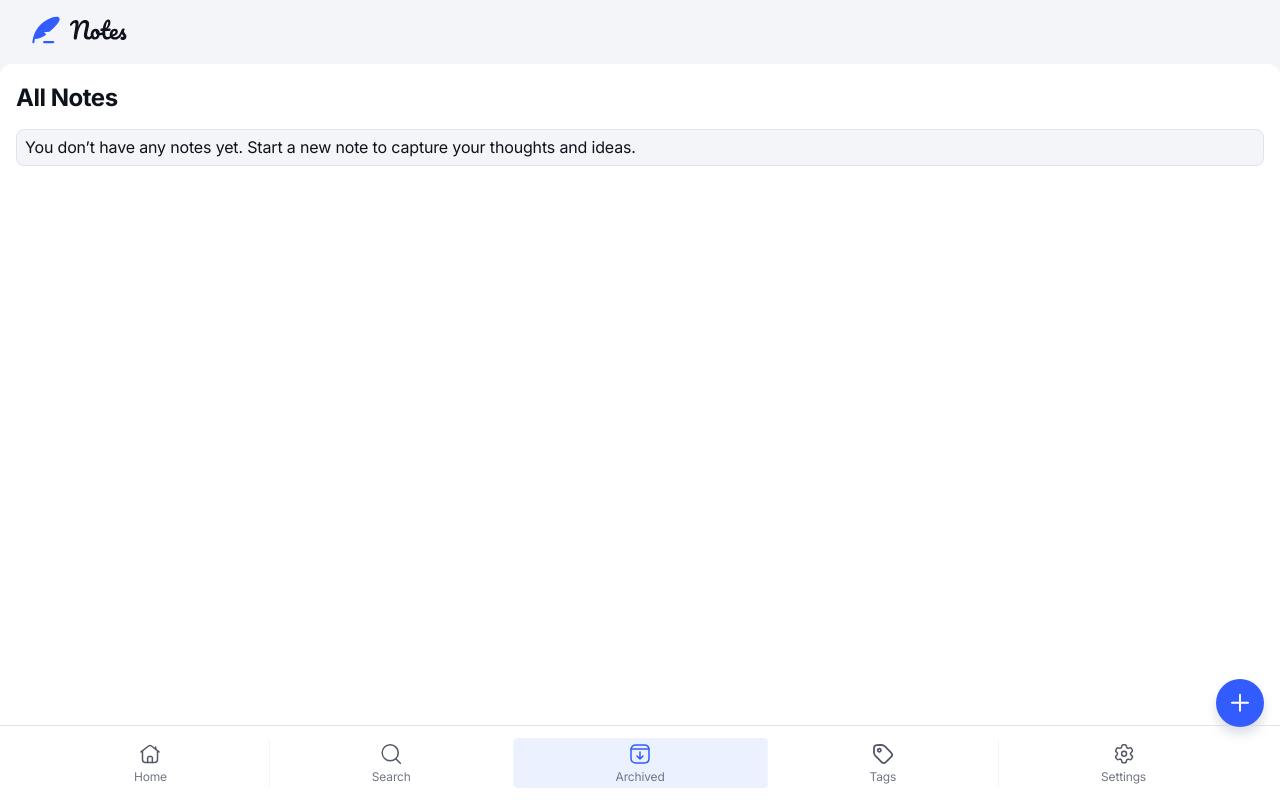
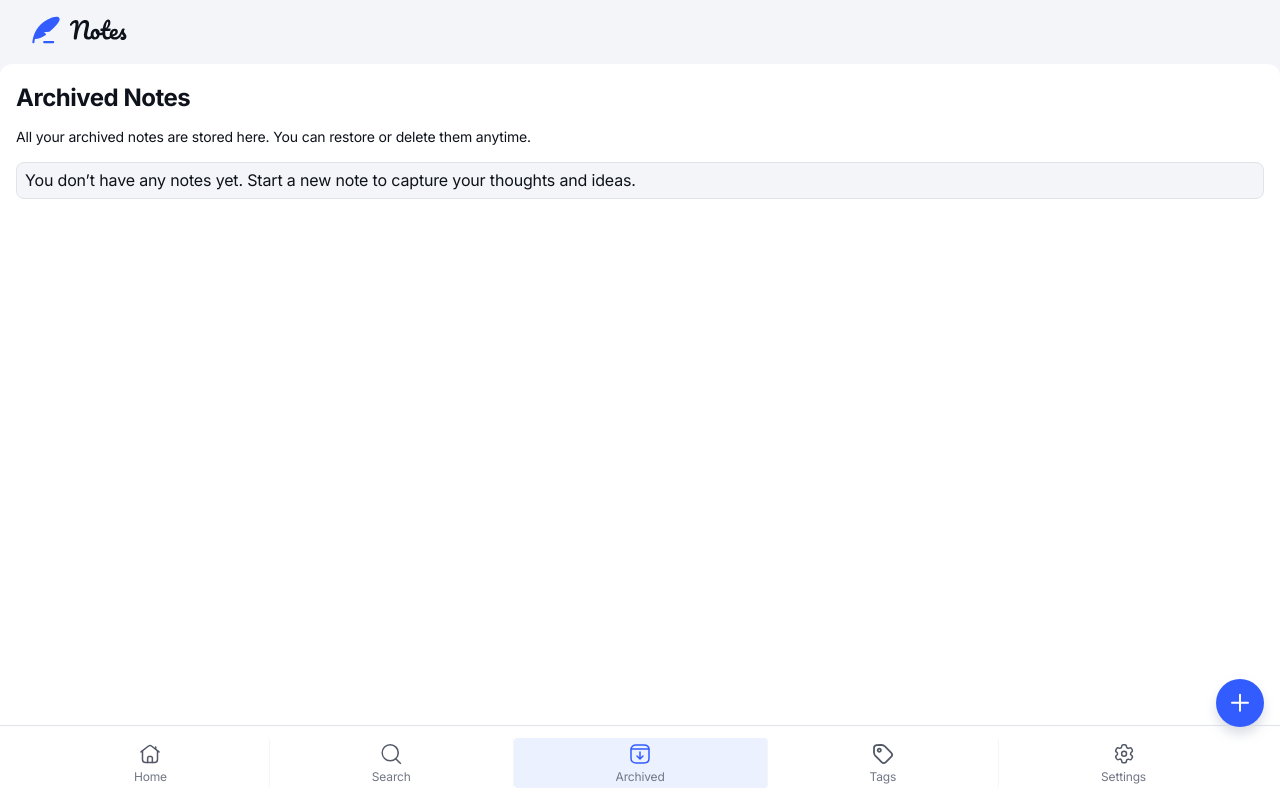
Before and after one commit to vicaleksa/note-taking-web-app, a React app: page /archive in a window 1280 px wide. Built offline with nearby package versions, Linux system fonts and the light colour scheme.

Commit message:
add archived notes list

```diff
--- a/src/pages/Notes/index.tsx
+++ b/src/pages/Notes/index.tsx
@@ -6,11 +6,17 @@ import FAB from '../../components/FloatingActionButton';
 import Alert from '../../components/Alert';
 import getNotesFromStorage from '../../utils/getNotesFromStorage';
 
-export default function Notes() {
-    const notes = getNotesFromStorage();
-    const notArchivedNotes = notes.filter((note) => !note.isArchived);
+interface NoteProps {
+    archived?: boolean;
+}
 
-    const notesElements = notArchivedNotes.map((note) => (
+export default function Notes({ archived }: NoteProps) {
+    const storageNotes = getNotesFromStorage();
+    const notArchivedNotes = storageNotes.filter((note) => !note.isArchived);
+    const archivedNotes = storageNotes.filter((note) => note.isArchived);
+    const notes = archived ? archivedNotes : notArchivedNotes;
+
+    const notesElements = notes.map((note) => (
         <Fragment key={note.id}>
             <Link to={note.id}>
                 <NoteCard
@@ -25,7 +31,13 @@ export default function Notes() {
 
     return (
         <>
-            <h1 className={styles.title}>All Notes</h1>
+            <h1 className={styles.title}>{archived ? 'Archived Notes' : 'All Notes'}</h1>
+            {archived && (
+                <p className={styles.description}>
+                    All your archived notes are stored here.
+                    You can restore or delete them anytime.
+                </p>
+            )}
             {notesElements.length > 0
                 ? notesElements
                 : (
--- a/src/pages/Notes/style.module.css
+++ b/src/pages/Notes/style.module.css
@@ -5,6 +5,11 @@
     margin-bottom: var(--spacing-200);
 }
 
+.description {
+    padding-bottom: var(--spacing-200);
+    font: var(--text-sans-serif-preset4);
+}
+
 .divider:not(:last-of-type) {
     height: 1px;
     background-color: var(--clr-neutral-200);
```
